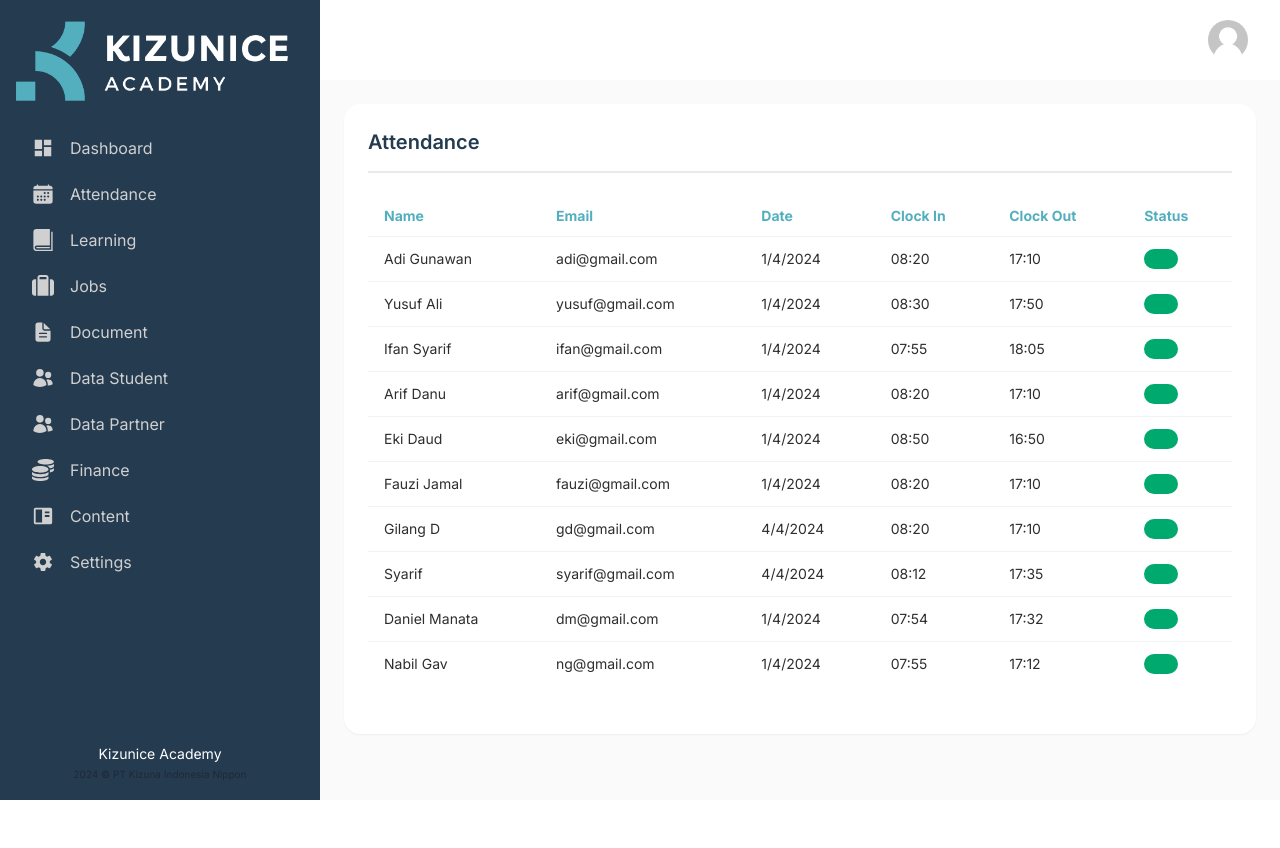
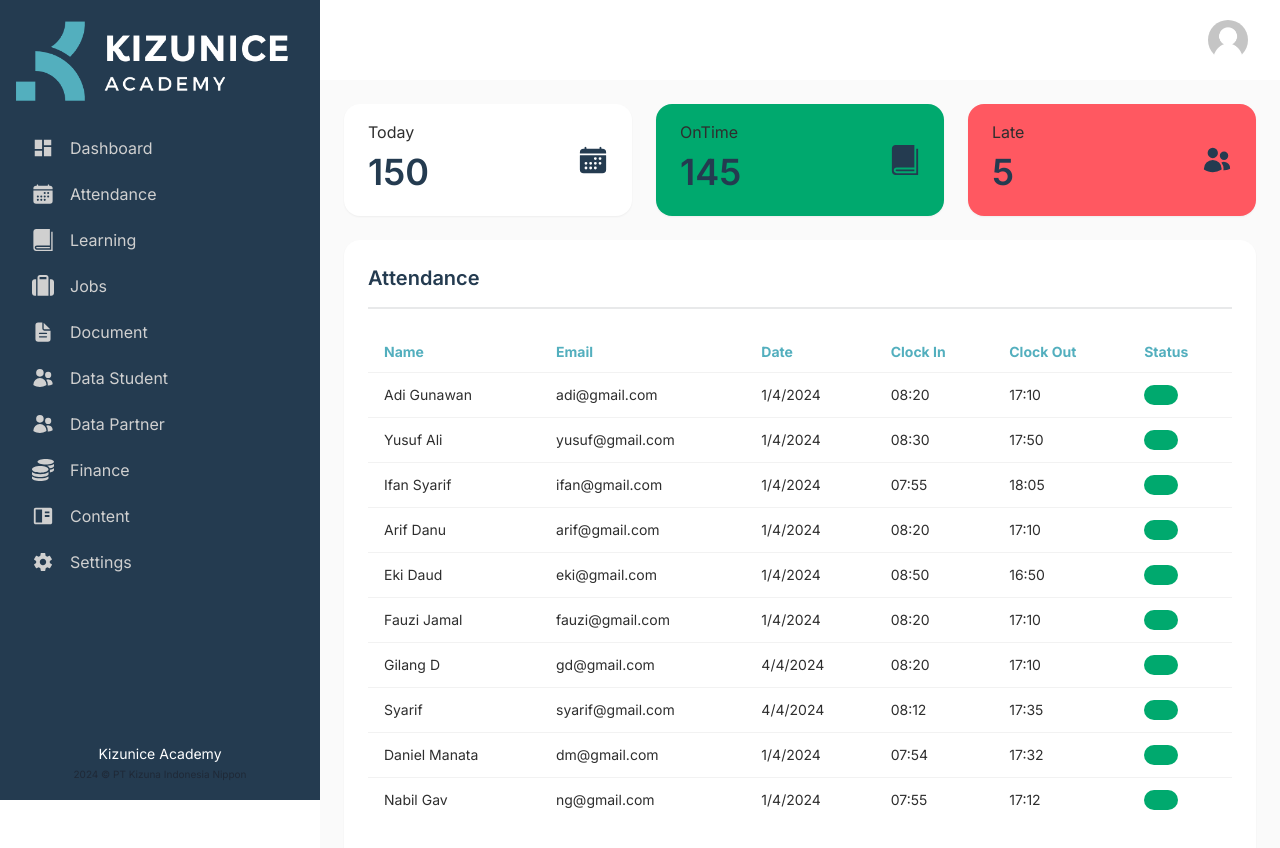
Before and after one commit to Kizunice/kizunice-apps, a Next.js app: page /attendance in a window 1280 px wide. Shown: the top 848 px of the page. Before the commit the page ends 800 px from the top, so only its background shows below. Built offline with nearby package versions, Linux system fonts and the light colour scheme; no server answers.

Commit message:
fixed page

```diff
--- a/src/components/attendance/Attendance.jsx
+++ b/src/components/attendance/Attendance.jsx
@@ -1,19 +1,20 @@
 'use client'
 import { useEffect, useState } from 'react';
-import moment from 'moment';
+// import moment from 'moment';
 import { useSession } from 'next-auth/react'
-
+import { IoCalendar } from 'react-icons/io5';
+import { ImBook } from 'react-icons/im';
+import { HiUsers } from 'react-icons/hi2';
 import Stats from "../ui/Stats/StatsCard";
 import TitleCard from "../ui/Cards/TitleCards";
 import { DUMMY_ATTENDANCE } from "@/lib/dummyData";
 
 
-// const statsData = [
-//     {title : "Total Attendance", value : "9723", icon: <IoCalendar size={30}/>},
-//     {title : "Learning Content", value : "23" , icon: <ImBook size={30}/>},
-//     {title : "Total Jobs", value : "45", icon: <FaSuitcase size={30}/>},
-//     {title : "Total Student", value : "745", icon: <HiUsers size={30}/>},
-// ]
+const statsData = [
+    {title : "Today", value : "150", icon: <IoCalendar size={30}/>, color:"bg-white"},
+    {title : "OnTime", value : "145" , icon: <ImBook size={30}/>, color:"bg-success text-white"},
+    {title : "Late", value : "5", icon: <HiUsers size={30}/>, color:"bg-error text-white"},
+]
 
 const TopSideButtons = () => {
 
@@ -21,7 +22,7 @@ const TopSideButtons = () => {
     if (session?.user.role == 'STUDENT') {
         return(
             <div className="inline-block float-right">
-                <button className="btn px-4 btn-sm normal-case bg-primary text-white" >Add Attendance</button>
+                <button className="btn px-4 btn-sm normal-case bg-primary text-white" >Add New</button>
             </div>
         )
     }
@@ -64,6 +65,15 @@ function attendance() {
 
     return (
         <>
+         <div className="grid lg:grid-cols-3 mt-2 md:grid-cols-3 grid-cols-1 gap-6 mb-6">
+            {
+                statsData.map((d, k) => {
+                    return (
+                        <Stats key={k} {...d} />
+                    )
+                })
+            }
+        </div>
 
         <TitleCard title={"Attendance"} topMargin="mt-2" TopSideButtons={<TopSideButtons/>}>
             <div className="overflow-x-auto w-full">
--- a/src/components/dashboard/Dashboard.jsx
+++ b/src/components/dashboard/Dashboard.jsx
@@ -8,20 +8,20 @@ import DoughnutChart from "./components/DoughnutChart";
 import Stats from "../ui/Stats/StatsCard";
 
 const statsData = [
-    {title : "Total Attendance", value : "9723", icon: <IoCalendar size={30}/>},
-    {title : "Learning Content", value : "23" , icon: <ImBook size={30}/>},
-    {title : "Total Jobs", value : "45", icon: <FaSuitcase size={30}/>},
-    {title : "Total Student", value : "745", icon: <HiUsers size={30}/>},
+    {title : "Total Attendance", value : "9723", icon: <IoCalendar size={30}/>, color:"bg-white"},
+    {title : "Learning Content", value : "23" , icon: <ImBook size={30}/>, color:"bg-white"},
+    {title : "Total Jobs", value : "45", icon: <FaSuitcase size={30}/>, color:"bg-white"},
+    {title : "Total Student", value : "745", icon: <HiUsers size={30}/>, color:"bg-white"},
 ]
 
 function dashboard() {
     return (
         <>
-         <div className="grid lg:grid-cols-4 mt-2 md:grid-cols-2 grid-cols-1 gap-6">
+         <div className="grid lg:grid-cols-4 mt-2 md:grid-cols-2 grid-cols-1 gap-6 ">
             {
                 statsData.map((d, k) => {
                     return (
-                        <Stats key={k} {...d} colorIndex={k}/>
+                        <Stats key={k} {...d} />
                     )
                 })
             }
--- a/src/components/ui/Stats/StatsCard.jsx
+++ b/src/components/ui/Stats/StatsCard.jsx
@@ -1,6 +1,6 @@
-function Stats({title, icon, value, description, colorIndex}){
+function Stats({title, icon, value, description, color}){
 
-    const COLORS = ["primary", "primary"]
+    const COLOR = ["primary", "primary"]
 
     const getDescStyle = () => {
         if(description.includes("↗︎"))return "font-bold text-green-700 dark:text-green-300"
@@ -9,7 +9,7 @@ function Stats({title, icon, value, description, colorIndex}){
     }
 
     return(
-        <div className="stats bg-white text-black shadow-sm">
+        <div className={`stats ${color} shadow-sm`} >
             <div className="stat gap-2">
                 <div className="stat-figure text-secondary">{icon}</div>
                 <div className="stat-title text-grey">{title}</div>
```
